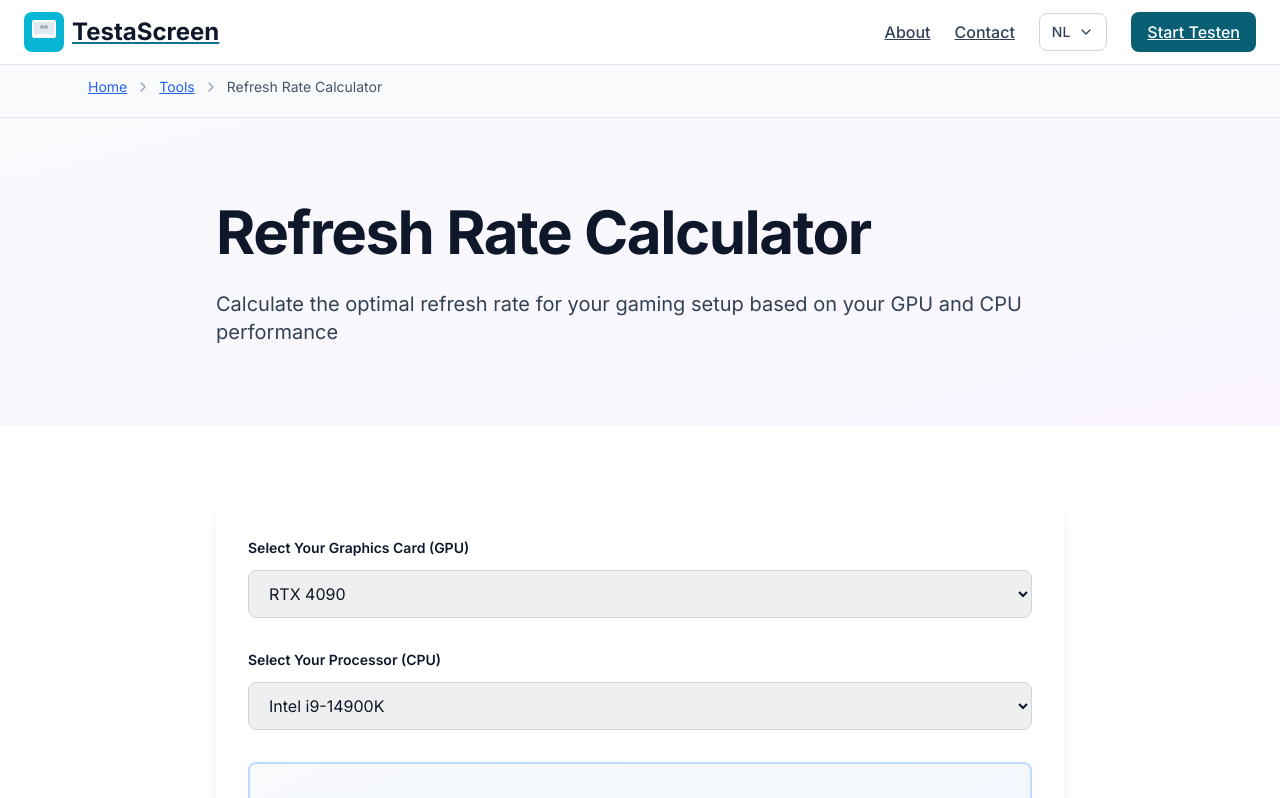
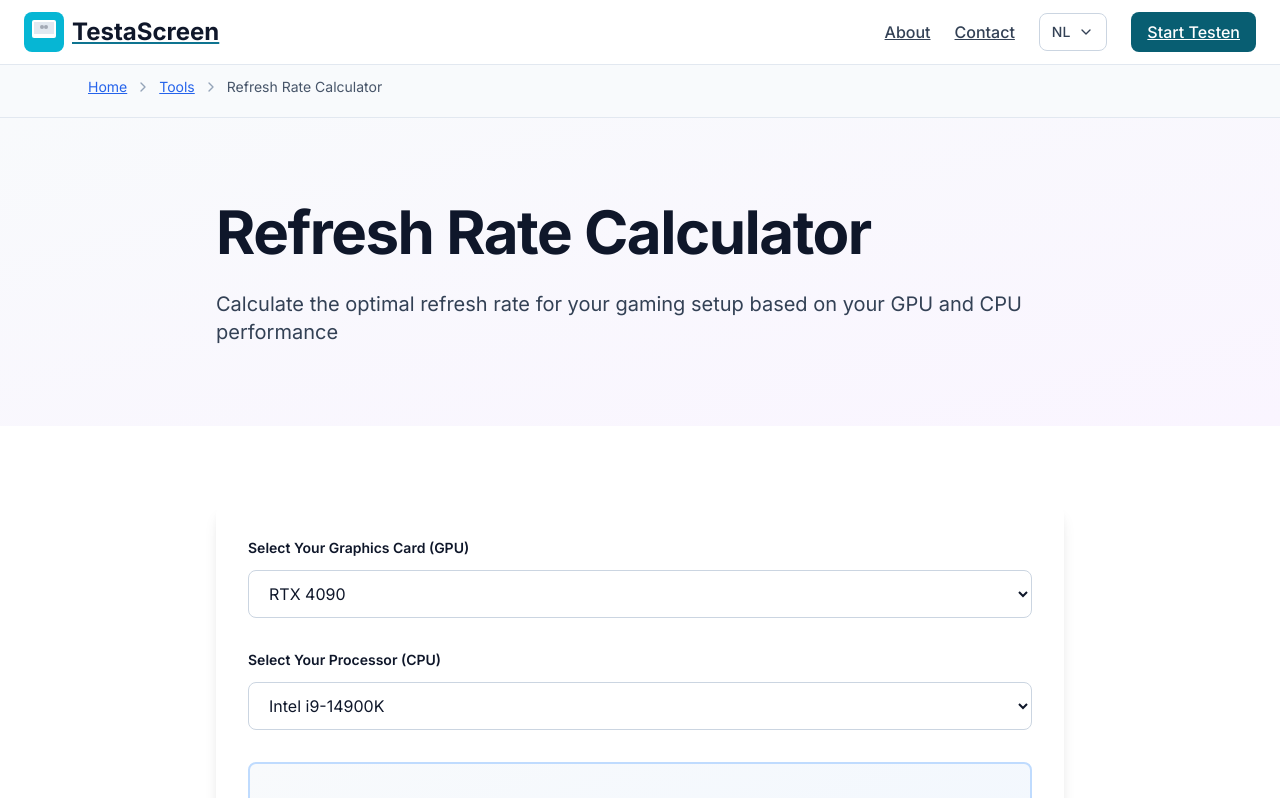
Before and after one commit to sjottens/Whitescreen, a Next.js app: page /nl/tools/refresh-rate-calculator in a window 1280 px wide. Shown: the top 798 px of the page. Built offline with nearby package versions, Linux system fonts and the light colour scheme; a web font is replaced by a local one.

Commit message:
Fix select dropdown styling - white background with dark text
- Added bg-white to both GPU and CPU select elements
- Added text-slate-900 for dark, readable text inside dropdowns
- Improved visibility and accessibility of dropdown menus
- Build: ✓ Compiled successfully

```diff
--- a/components/tools/refresh-rate-calculator.tsx
+++ b/components/tools/refresh-rate-calculator.tsx
@@ -106,7 +106,7 @@ export default function RefreshRateCalculator() {
             const gpu = GPU_OPTIONS.find((g) => g.name === e.target.value);
             setSelectedGPU(gpu || null);
           }}
-          className="w-full px-4 py-3 border border-slate-300 rounded-lg focus:ring-2 focus:ring-blue-500 focus:border-transparent"
+          className="w-full px-4 py-3 border border-slate-300 rounded-lg focus:ring-2 focus:ring-blue-500 focus:border-transparent bg-white text-slate-900"
         >
           <option value="">Select GPU...</option>
           {GPU_OPTIONS.map((gpu) => (
@@ -128,7 +128,7 @@ export default function RefreshRateCalculator() {
             const cpu = CPU_OPTIONS.find((c) => c.name === e.target.value);
             setSelectedCPU(cpu || null);
           }}
-          className="w-full px-4 py-3 border border-slate-300 rounded-lg focus:ring-2 focus:ring-blue-500 focus:border-transparent"
+          className="w-full px-4 py-3 border border-slate-300 rounded-lg focus:ring-2 focus:ring-blue-500 focus:border-transparent bg-white text-slate-900"
         >
           <option value="">Select CPU...</option>
           {CPU_OPTIONS.map((cpu) => (
```
